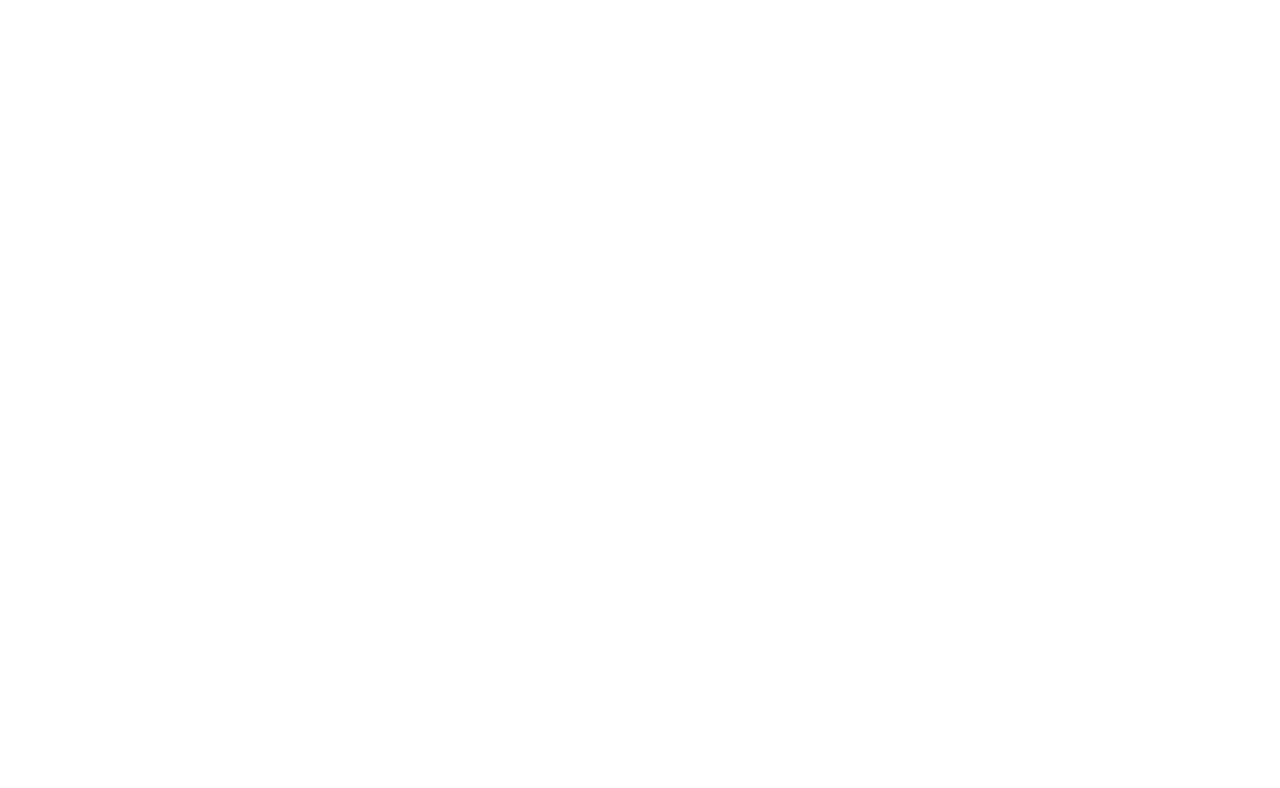
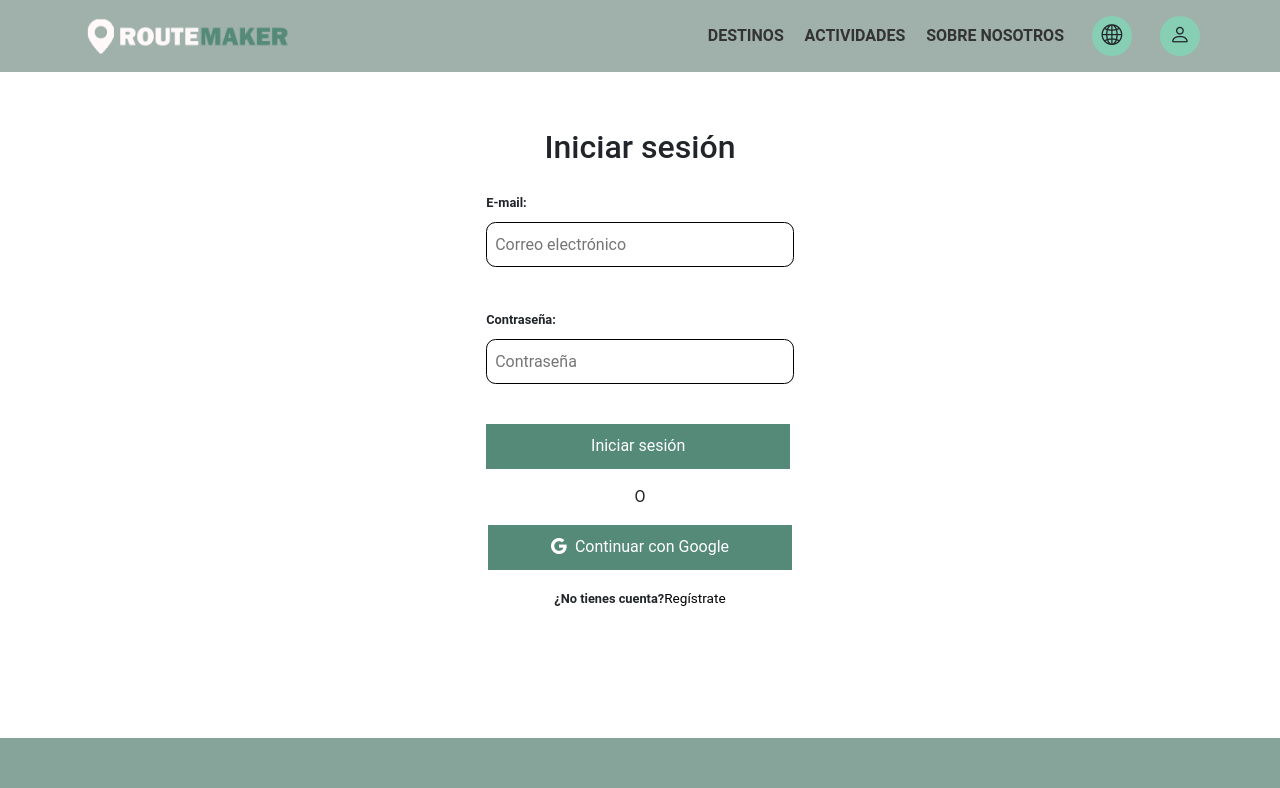
Before and after one commit to AlejandroVialardSantana/PWM-Grupo1-Sprint3, an Angular app in the folder Route-Maker/: page /login in a window 1280 px wide. Before the commit this address led to /. Shown: the top 788 px of the page. Built offline with nearby package versions, Linux system fonts and the light colour scheme.

Commit message:
Paginas de registro y login añadidas

```diff
--- a/Route-Maker/src/app/components/header/header.component.html
+++ b/Route-Maker/src/app/components/header/header.component.html
@@ -34,8 +34,8 @@
           <div class="circle_icon">
             <i class="bi bi-person">
               <div class="dropdown_content">
-                <a href="./login.html">Iniciar sesión</a>
-                <a href="./register.html">Registrarse</a>
+                <a href="login">Iniciar sesión</a>
+                <a href="register">Registrarse</a>
               </div>
             </i>
           </div>
--- /dev/null
+++ b/Route-Maker/src/app/pages/login/login.component.css
@@ -0,0 +1,132 @@
+.container {
+    display: flex;
+    flex-direction: column;
+    justify-content: center;
+    align-items: center;
+    margin: 8rem auto;
+}
+.field{
+    padding: 1rem;
+}
+
+.field span {
+    display: flex;
+    text-align: left;
+    margin-top: 0.5rem;
+    font-size: 0.8rem;
+}
+.field span i {
+    margin-right: 0.5rem;
+}
+
+label{
+    font-size: 0.8rem;
+    font-weight: 700;
+}
+
+.text{
+    border: 1px black solid;
+    border-radius: 0.6rem;
+    width: 100%;
+    height: 2.8rem;
+    padding: 0.5rem;
+    margin-top: 0.5rem;
+}
+
+.button{
+    border: none;
+    background-color: #558A78;
+    width: 19rem;
+    height: 2.8rem;
+    color: white;
+    font-size: 1rem;
+    transition: 0.2s;
+}
+
+.button:hover{
+    background-color: #86CFB5;
+    cursor: pointer;
+}
+
+.sign_up{
+    border: none;
+    background-color: white;
+    font-size: 0.85rem;
+    color: black;
+    text-decoration: none;
+}
+
+.sign_up:hover{
+    border-bottom: 0.1rem solid #A0B1AC;
+    background-color: white;
+    font-size: 0.85rem;
+    color: #558A78;
+    cursor: pointer;
+}
+
+.button:hover{
+    background-color: #87A49B;
+}
+
+.text:hover, .text:focus{
+    outline: none;
+    border: solid 0.1rem #f3f3f4;
+    box-shadow: 0 0 0.4rem #A0B1AC;
+}
+
+form p {
+    display: flex;
+    flex-direction: column;
+    text-align: center;
+    margin-bottom: 1rem;;
+}
+
+.googleBtn {
+    background-color: #558A78;
+    width: 19rem;
+    height: 2.8rem;
+    margin: 0 auto;
+    color: white;
+    font-size: 1rem;
+    transition: 0.2s;
+    padding: 1rem;
+    display: flex;
+    justify-content: center;
+    align-items: center;
+    margin-bottom: 1rem;
+}
+
+.googleBtn i {
+    margin-right: .5rem;
+}
+
+.googleBtn:hover {
+    background-color: #86CFB5;
+    cursor: pointer;
+}
+
+@media (max-width: 500px){
+    .button{
+    width: 15rem;
+    }
+
+    .googleBtn{
+        width: 15rem;
+    }
+
+}
+
+@media (max-width: 350px) {
+    #title_log{
+        font-size: 18px;
+    }
+
+    .sign_up_field{
+        display: flex;
+        flex-direction: column;
+        align-items: center;
+    }
+    .sign_up_field label{
+        width: 8rem;
+    }
+}
--- /dev/null
+++ b/Route-Maker/src/app/pages/login/login.component.html
@@ -0,0 +1,34 @@
+<head>
+    <title>Iniciar sesión</title>
+</head>
+<body>
+    <app-header></app-header>
+    <div class="container">
+        <h2 id="title_log">Iniciar sesión</h2>
+        <form id="formularioLogIn">
+            <div class="field">
+                <label>E-mail:<br></label>
+                <input class="text" id="email" name="email" type="email" placeholder="Correo electrónico" required oninput="this.setCustomValidity('')">
+                <span id="email_error"></span>
+            </div>
+            <div class="field">
+                <label>Contraseña:<br></label>
+                <input class="text" id="password" name="password" type="password" placeholder="Contraseña" required>
+                <span id="password_error"></span>
+            </div>
+            <div class="field">
+                <input class="button" type="submit" value="Iniciar sesión">
+            </div>
+            <p>O</p>
+            <div class="googleBtn">
+                <i class="bi bi-google"></i>
+                <span>Continuar con Google</span>
+            </div>
+        </form>
+        <div class="sign_up_field">
+            <label> ¿No tienes cuenta?</label>
+            <a class="sign_up" href="register">Regístrate</a>
+        </div>
+    </div>
+    <app-footer-component></app-footer-component>
+</body>
--- /dev/null
+++ b/Route-Maker/src/app/pages/register/register.component.css
@@ -0,0 +1,128 @@
+.container {
+    display: flex;
+    flex-direction: column;
+    justify-content: center;
+    align-items: center;
+    margin: 6rem auto;
+}
+
+.field{
+    padding: 1rem ;
+    width: 100%;
+}
+
+label{
+    font-size: 0.8rem;
+    font-weight: 700;
+}
+
+.aviso{
+    font-size: smaller;
+}
+.text{
+    border: 0.1rem black solid;
+    border-radius: 0.6rem;
+    width:100%;
+    height: 2.8rem;
+    margin-top: 0.2rem;
+    padding: 0.5rem;
+}
+
+#first_row{
+    display: grid;
+    grid-template-columns: 1fr 1fr;
+    margin: auto;
+}
+
+#first_row .field{
+    display: flex;
+    flex-direction: column;
+}
+
+#surname {
+    padding-right: 0;
+}
+
+#surname #user_surname{
+    margin: 0px 0px;
+}
+
+#name .text,
+#surname .text {
+    width: 9.5rem;
+    margin: auto;
+}
+
+.register{
+    border: none;
+    background-color: #558A78;
+    width: 19rem;
+    height: 2.8rem;
+    color: white;
+    font-size: 1rem;
+}
+
+.register:hover{
+    background-color: #86CFB5;
+    cursor: pointer;
+}
+
+#register {
+    display: flex;
+    justify-content: center;
+    align-items: center;
+}
+
+#password-error{
+    font-size: 14px;
+    color: red;
+    padding-left: 0.5rem;
+    margin: 0.5rem auto;
+    font-weight: bolder;
+}
+
+.sign_up:hover{
+    border-bottom: 0.1rem solid #A0B1AC;
+    background-color: white;
+    font-size: 0.85rem;
+    color: #558A78;
+    cursor: pointer;
+}
+
+.button:hover{
+    background-color: #87A49B;
+}
+
+.text:hover, .text:focus{
+    outline: none;
+    border: solid 0.1rem #f3f3f4;
+    box-shadow: 0 0 0.4rem #A0B1AC;
+}
+
+@media (max-width: 400px){
+    #registration-form{
+        width: 19rem;
+    }
+    #first_row{
+        display: flex;
+        justify-content: space-between;
+        flex-direction: column;
+    }
+
+    #surname {
+        padding-right: 1rem;
+    }
+
+    #name .text,
+    #surname .text {
+        width: 100%;
+        margin: auto;
+    }
+
+}
+
+@media (max-width: 320px){
+    #registration-form{
+        width: 16rem;
+    }
+}
--- /dev/null
+++ b/Route-Maker/src/app/pages/register/register.component.html
@@ -0,0 +1,43 @@
+<head>
+    <title>Registrarse</title>
+</head>
+
+<body>
+    <app-header></app-header>
+    <div class="container">
+        <h2>Crear cuenta</h2>
+        <form id="registration-form">
+            <div class="first_row" id="first_row">
+                <div class="field" id="name">
+                    <label for="user_name">Nombre<br></label>
+                    <input required id="user_name" class="text" type="text" name="nombre" placeholder="Introduzca un nombre">
+                </div>
+                <div class="field" id="surname">
+                    <label for="user_surname">Apellido<br></label>
+                    <input id="user_surname" class="text" type="text" name="apellido"
+                        placeholder="Introduzca un apellido">
+                </div>
+            </div>
+            <div class="field" id="email">
+                <label for="user_email">E-mail<br></label>
+                <input required id="user_email" class="text" type="email" name="email" placeholder="Introduzca su email">
+            </div>
+            <div class="field" id="password">
+                <label for="user_password">Contraseña<br></label>
+                <input required class="text" id="user_password" type="password" name="contraseña"
+                    placeholder="Introduzca una contraseña" minlength="8">
+                <p class="aviso">La contraseña debe contener como minimo 8 caracteres</p>
+            </div>
+            <div class="field" id="repeat_password">
+                <label for="user_password2">Repetir contraseña<br></label>
+                <input required id="user_password2" class="text" type="password" placeholder="Repita su contraseña"
+                    oninput="checkPasswords()">
+                <p id="password-error" class="error" style="display:none;">Las contraseñas no coinciden.</p>
+            </div>
+            <div class="field" id="register">
+                <button id="button_submit" class="register" type="submit">Registrarse</button>
+            </div>
+        </form>
+    </div>
+    <app-footer-component></app-footer-component>
+</body>
```
Also changed, not shown: Route-Maker/src/app/app.module.ts (+8 -2 lines), Route-Maker/src/app/pages/login/login.component.ts (added, +10 -0 lines), Route-Maker/src/app/pages/register/register.component.ts (added, +10 -0 lines), 2 other files (tests, documents, lock files or other folders).
